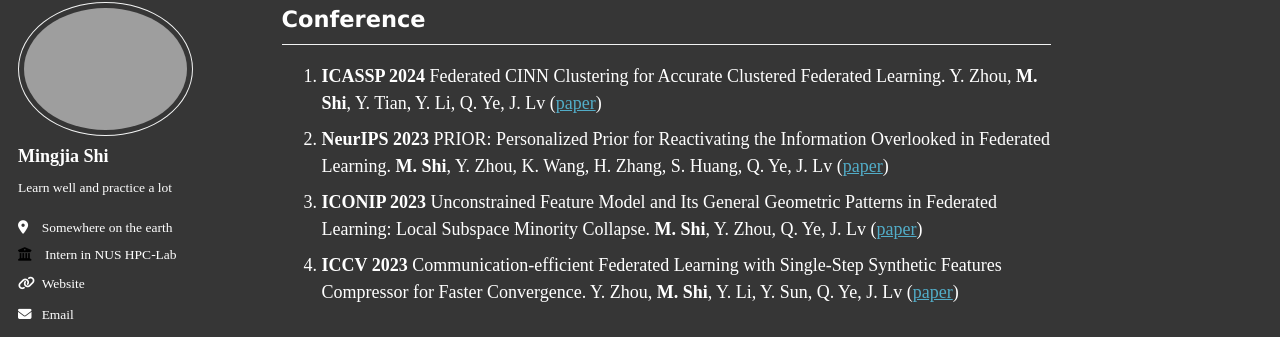
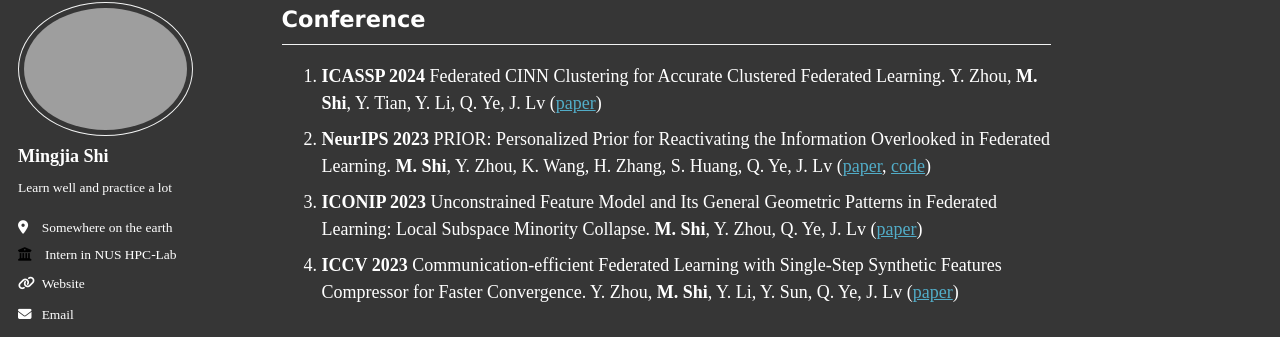
Before and after one commit to BDeMo/homepage, a Jekyll site: the page built from _pages/about.md, in a window 1280 px wide and 900 px high, scrolled down 1484 px. Shown: the part 104-441 px from the top of the window. Built offline with Jekyll 4.4.1, drawn with Linux system fonts in a browser that asks for light colours; some web fonts are replaced.

Commit message:
Update code

```diff
--- a/_pages/about.md
+++ b/_pages/about.md
@@ -43,18 +43,18 @@ Another big hitter, LLM, and its practical generation tasks are also of my inter
 Pre-Print
 ------
 1. **Arxiv** Faster Vision Mamba is Rebuilt in Minutes via Merged Token Re-training. Arxiv. **M. Shi**\*, Y. Zhou*, R. Yu, Z. Li, Z. Liang, X. Zhao, X. Peng, T Rajpurohit, R. Vedantam, W. Zhao, K. Wang, Y. You.
-([paper](https://drive.google.com/file/d/1xJWhdqzama9k0v8Y9hV8InRDDTpzJAmN/view),[code](https://github.com/NUS-HPC-AI-Lab/R-MeeTo),[page](https://bdemo.github.io/R-MeeTo/))
+([paper](https://drive.google.com/file/d/1xJWhdqzama9k0v8Y9hV8InRDDTpzJAmN/view), [code](https://github.com/NUS-HPC-AI-Lab/R-MeeTo), [page](https://bdemo.github.io/R-MeeTo/))
 1. **Arxiv** Tackling Feature-Classifier Mismatch in Federated Learning via Prompt-Driven Feature Transformation.
 X. Wu, J. Niu, X. Liu, **M. Shi**, G. Zhu, S. Tang
 ([paper](https://arxiv.org/abs/2407.16139))
 1. **Arxiv** A Closer Look at Time Steps is Worthy of Triple Speed-Up for Diffusion Model Training.
 K. Wang\*, Y. Zhou\*, **M. Shi**\*, Z. Yuan, Y. Shang, X. Peng, H. Zhang, Y. You
-([paper](https://arxiv.org/abs/2405.17403),[code](https://github.com/NUS-HPC-AI-Lab/SpeeD))
+([paper](https://arxiv.org/abs/2405.17403), [code](https://github.com/NUS-HPC-AI-Lab/SpeeD))
 
 Conference
 ------
 1. **ICASSP 2024** Federated CINN Clustering for Accurate Clustered Federated Learning. Y. Zhou, **M. Shi**, Y. Tian, Y. Li, Q. Ye, J. Lv ([paper](https://ieeexplore.ieee.org/abstract/document/10447282/))
-1. **NeurIPS 2023** PRIOR: Personalized Prior for Reactivating the Information Overlooked in Federated Learning. **M. Shi**, Y. Zhou, K. Wang, H. Zhang, S. Huang, Q. Ye, J. Lv ([paper](https://proceedings.neurips.cc/paper_files/paper/2023/hash/5a3674849d6d6d23ac088b9a2552f323-Abstract-Conference.html))
+1. **NeurIPS 2023** PRIOR: Personalized Prior for Reactivating the Information Overlooked in Federated Learning. **M. Shi**, Y. Zhou, K. Wang, H. Zhang, S. Huang, Q. Ye, J. Lv ([paper](https://proceedings.neurips.cc/paper_files/paper/2023/hash/5a3674849d6d6d23ac088b9a2552f323-Abstract-Conference.html), [code](https://github.com/BDeMo/pFedBreD_public))
 1. **ICONIP 2023** Unconstrained Feature Model and Its General Geometric Patterns in Federated Learning: Local Subspace Minority Collapse. **M. Shi**, Y. Zhou, Q. Ye, J. Lv ([paper](https://link.springer.com/chapter/10.1007/978-981-99-8132-8_34))
 1. **ICCV 2023** Communication-efficient Federated Learning with Single-Step Synthetic Features Compressor for Faster Convergence. Y. Zhou, **M. Shi**, Y. Li, Y. Sun, Q. Ye, J. Lv ([paper](https://openaccess.thecvf.com/content/ICCV2023/html/Zhou_Communication-efficient_Federated_Learning_with_Single-Step_Synthetic_Features_Compressor_for_Faster_ICCV_2023_paper.html))
 
```
